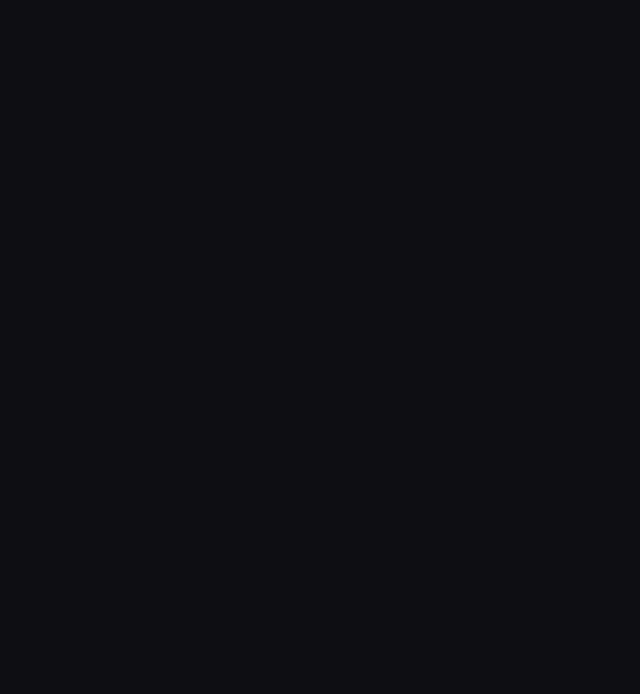
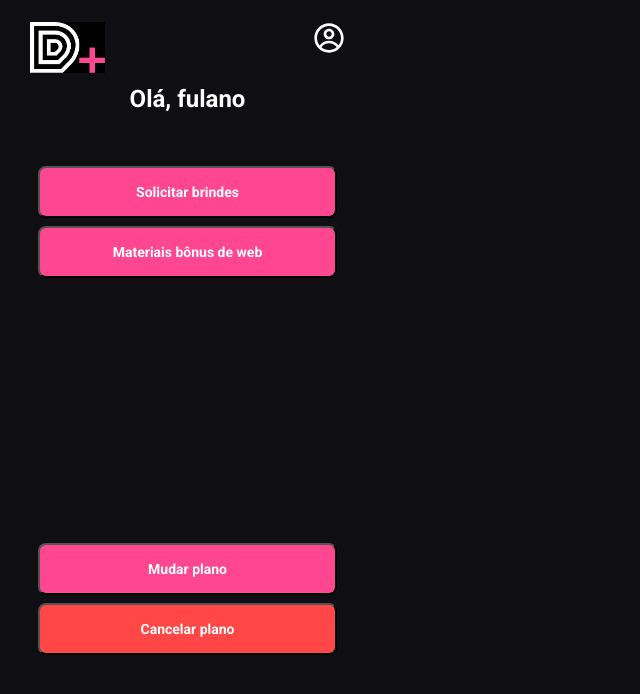
Before and after one commit to JorgeCNeto/Driven-Plus, a React (Create React App) app: page /home in a window 1280 px wide. Before the commit this address had no page. Shown: the top 694 px of the page, without its empty margins (0-640 px from the left). Built offline with nearby package versions, Linux system fonts and the light colour scheme.

Commit message:
home layout

```diff
--- a/src/App.js
+++ b/src/App.js
@@ -2,6 +2,7 @@
 import Cadastro from "./pages/Login/Cadastro";
 import Login from "./pages/Login/Login";
 import Inscricao from "./pages/Inscricao/Inscricao";
+import Home from "./pages/Home/Home";
 import { useState } from "react";
 import  UserContext  from "./contexts/UserContext";
 import PlanoContext from "./contexts/PlanoContext";
@@ -12,7 +13,7 @@
 
   const[user, setUser] = useState({})
   const[plano, setPlano] = useState({})
-  console.log(user)
+  console.log("User" , user)
   return (
     <BrowserRouter>
       <UserContext.Provider value={{user, setUser } }>
@@ -22,7 +23,7 @@
             <Route path="/sign-up" element={<Cadastro />} />
             <Route path="/subscriptions/ID_DO_PLANO" element={<IdDoPlano/>} />
             <Route path="/subscriptions" element={<Inscricao />} />
-            {/* <Route path="/home" element={<Home />} /> */}
+            <Route path="/home" element={<Home />} />
             {/* <Route path="/users/ID_DO_PLANO" element={} /> */}
             {/* <Route path="/users/ID_DO_PLANO/update" element={} /> */}
 
--- a/src/pages/Home/Home.js
+++ b/src/pages/Home/Home.js
@@ -1,7 +1,23 @@
+import { CgProfile } from "react-icons/cg"
+import { Botao, Cancelar, Pagina, CaixaTopo, Imagem, AjusteConfirmacao, Titulo, AjusteBeneficio } from "./HomeStyle"
+import logoPagina from "../../assets/logoPagina.png"
+
 export default function Home(){
     return(
-        <div>
-
-        </div>
+        <Pagina>
+            <CaixaTopo>
+                <Imagem src={logoPagina} />
+                <CgProfile color="FFFFFF" size="32px" />
+            </CaixaTopo>
+            <Titulo>Olá, fulano</Titulo>
+            <AjusteBeneficio>
+                <Botao>Solicitar brindes</Botao>
+                <Botao>Materiais bônus de web</Botao>
+            </AjusteBeneficio>
+            <AjusteConfirmacao>
+                <Botao>Mudar plano</Botao>
+                <Cancelar>Cancelar plano</Cancelar>
+            </AjusteConfirmacao>
+        </Pagina>
     )
 }
--- /dev/null
+++ b/src/pages/Home/HomeStyle.js
@@ -0,0 +1,66 @@
+import styled from "styled-components";
+
+export const Botao = styled.button`
+    width: 299px;
+    height: 52px;
+    background: #FF4791;
+    border-radius: 8px;
+    font-family: 'Roboto';
+    font-style: normal;
+    font-weight: 700;
+    font-size: 14px;
+    color: #FFFFFF;
+    margin-bottom: 8px;
+`
+
+export const Cancelar = styled.button`
+    width: 299px;
+    height: 52px;
+    background: #ff4747;
+    border-radius: 8px;
+    font-family: 'Roboto';
+    font-style: normal;
+    font-weight: 700;
+    font-size: 14px;
+    color: #FFFFFF;
+`
+
+export const Pagina = styled.div`
+    display: flex;
+    flex-direction: column;
+    align-items: center;
+`
+
+export const CaixaTopo = styled.div`
+    display: flex;
+    justify-content: space-between;
+    width: 315px;
+    margin-top: 22px;
+    margin-bottom: 12px;
+`
+
+export const Imagem = styled.img`
+    width: 75px;
+`
+
+export const AjusteConfirmacao = styled.div`
+    display: flex;
+    flex-direction: column;
+    position: fixed;
+    top: 543px;
+`
+
+export const Titulo = styled.h1`
+    font-family: 'Roboto';
+    font-style: normal;
+    font-weight: 700;
+    font-size: 24px;
+    line-height: 28px;
+    color: #FFFFFF;
+    margin-bottom: 53px;
+`
+
+export const AjusteBeneficio = styled.div`
+    display: flex;
+    flex-direction: column;
+`
--- a/src/pages/IdDoPlano/IdDoPlano.js
+++ b/src/pages/IdDoPlano/IdDoPlano.js
@@ -2,10 +2,17 @@
 import {FaArrowLeft, FaMoneyBillWave} from "react-icons/fa"
 import { TbCheckupList } from "react-icons/tb";
 import {Seta, Texto, Imagem, TopicoLista, AjusteBeneficios, AjustePreco, AjusteLogos, Valor, Beneficios, Preco, Form, InputLarge, AjusteInput, InputSmall, Botao, Confirmacao, BotaoNao, BotaoSim, ConfirmacaoTexto, AjusteConfirmacaoTexto} from "./IdDoPlanoStyle"
+import { useState } from "react";
 
 
 
 export default function IdDoPlano(){
+    const [assinar, setAssinar] = useState(false)
+
+    function fecharPlano(){
+        setAssinar(true)
+    }
+
     return(
         <div>
             <div>
@@ -53,7 +60,7 @@
                             placeholder="Validade"
                             />
                     </AjusteInput>
-                    <Botao>ASSINAR</Botao>
+                    <Botao onClick={fecharPlano}>ASSINAR</Botao>
                 </Form>
             </div>
             <Confirmacao>
--- a/src/pages/Inscricao/Inscricao.js
+++ b/src/pages/Inscricao/Inscricao.js
@@ -6,15 +6,18 @@
 import { useState } from "react";
 
 export default function Inscricao(){
-    const[planos, setPlanos] = useState({id, image, price})
+    const[planos, setPlanos] = useState(/*{id, image, price}*/)
 
-    const promise = axios.get("https://mock-api.driven.com.br/api/v4/driven-plus/subscriptions/memberships")
-    promise.then((res) =>{
-        console.log(res.data)
-    })
-    promise.catch((err) => {
-        console.log(err.response)
-    })
+    // const promise = axios.get("https://mock-api.driven.com.br/api/v4/driven-plus/subscriptions/memberships")
+    // promise.then((res) =>{
+    //     console.log(res.data)
+
+    //     const {id, imagem, price} = res.data
+    //         setPlanos({id, imagem, price})
+    // })
+    // promise.catch((err) => {
+    //     console.log(err.response)
+    // })
 
     return(
         <Pagina>
@@ -22,7 +25,7 @@
                 <Titulo>Escolha seu Plano</Titulo>
             </div>
             <PlanosContext.Provider value={{planos, setPlanos}}>
-                <Planos id={id} image={image} price={price}/>
+                <Planos />
                 <Planos />
                 <Planos />
             </PlanosContext.Provider>
```
